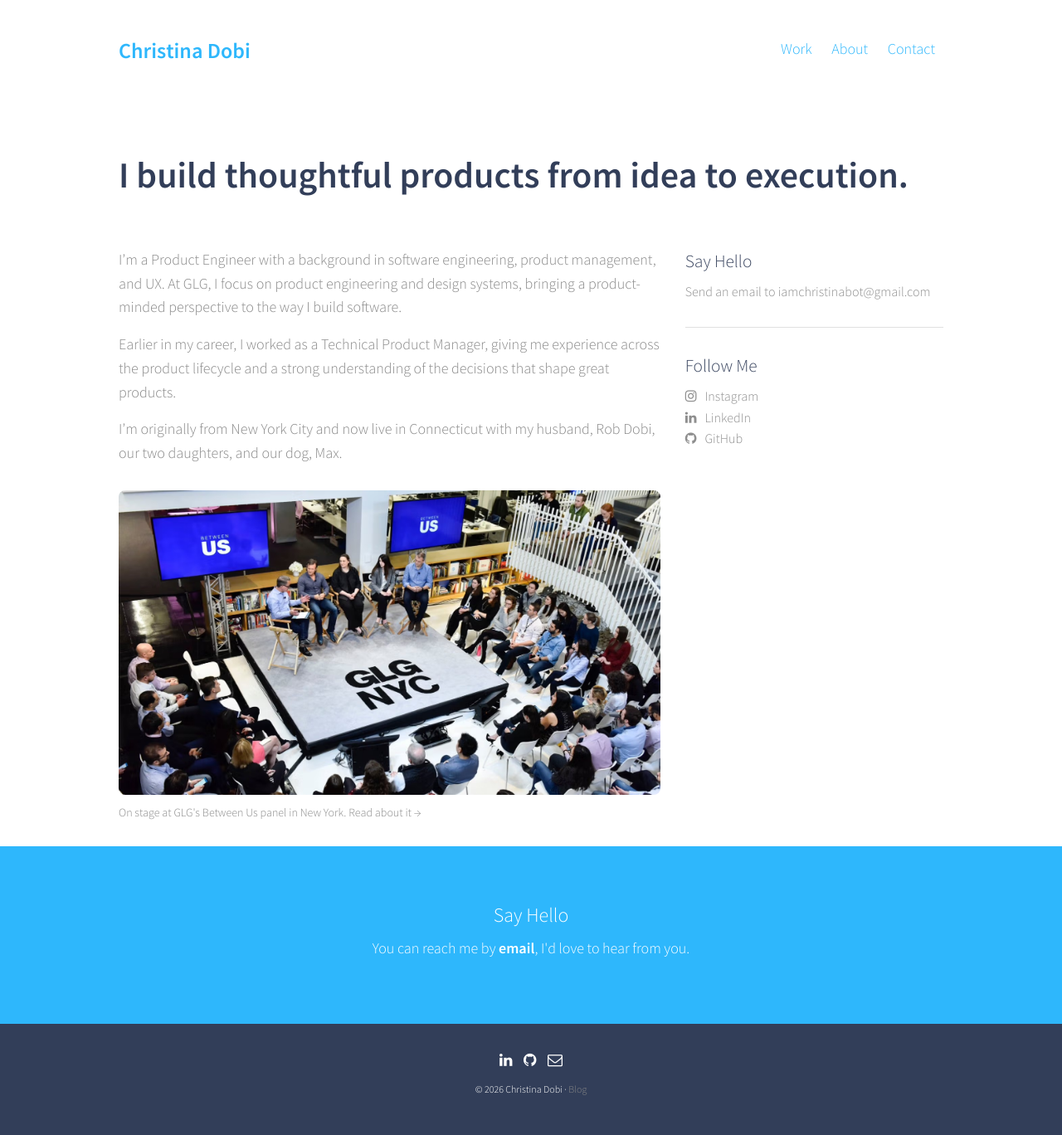
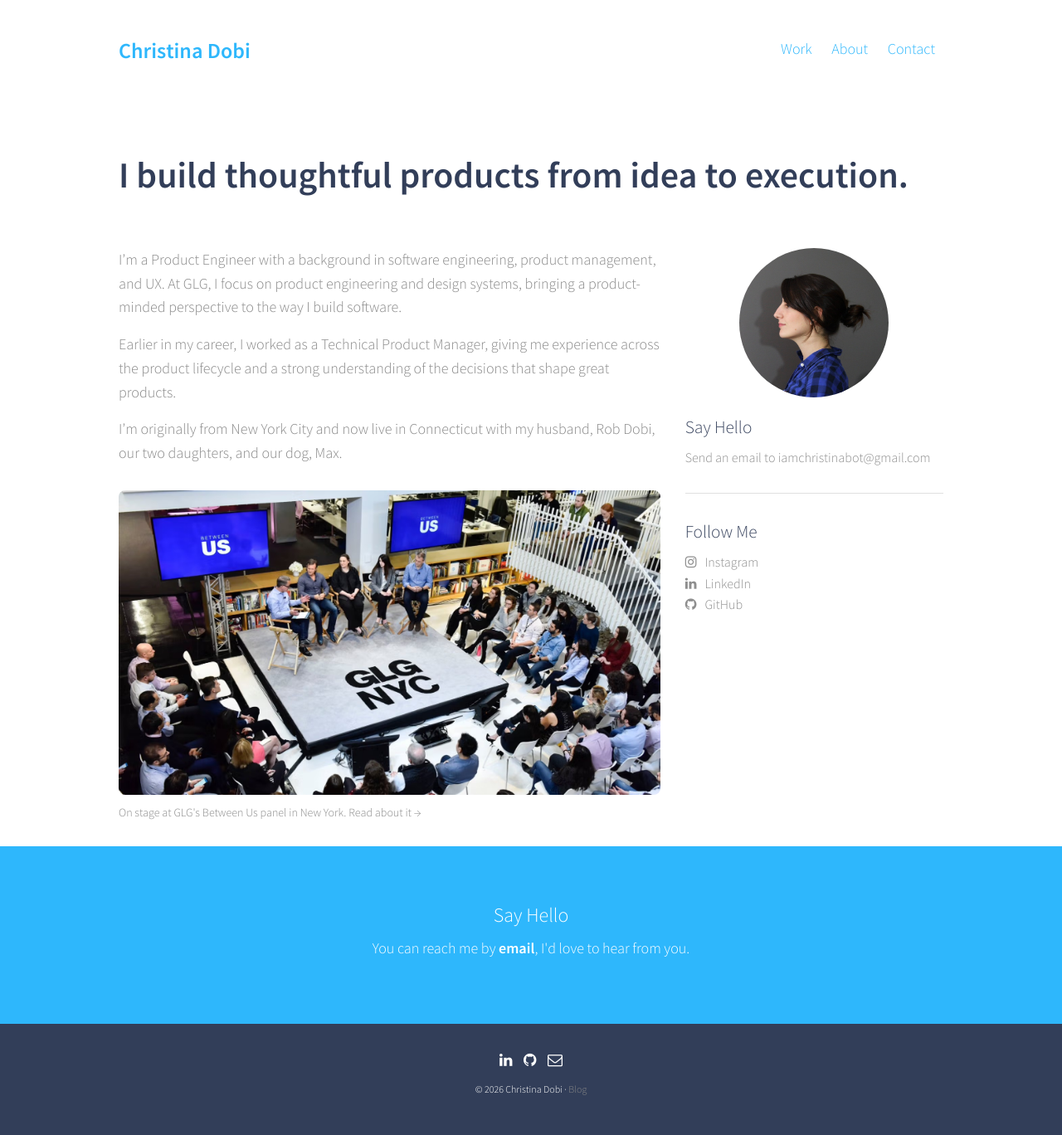
Before and after one commit to iamchristinabot/iamchristinabot.github.io, a Jekyll site: the page built from about/index.html, in a window 1280 px wide. Shown: the whole page at 83% size. Built offline with Jekyll 4.4.1, drawn with Linux system fonts in a browser that asks for light colours; nearby versions of some CDN libraries.

Commit message:
Add circular profile photo to about page sidebar
Co-Authored-By: Claude Fable 5 <noreply@anthropic.com>

```diff
--- a/_sass/about.scss
+++ b/_sass/about.scss
@@ -14,6 +14,14 @@
       width: 33%;
     }
   }
+  .profile-photo{
+    display: block;
+    width: 180px;
+    height: 180px;
+    margin: 0 auto 20px auto;
+    border-radius: 50%;
+    object-fit: cover;
+  }
   .sidebar{
     hr:first-child{
       margin-top: 10px;
--- a/about/index.html
+++ b/about/index.html
@@ -52,6 +52,9 @@ sidebar-social: true
 
       </div>
       <div class="col-sm-4">
+        <img src="{{ site.url | prepend: site.baseurl }}/images/about/christina-profile.jpg"
+             class="profile-photo"
+             alt="Christina Dobi" />
         {% include post-sidebar.html %}
       </div>
     </div>
```
Also changed, not shown: images/about/christina-profile.jpg (added).
